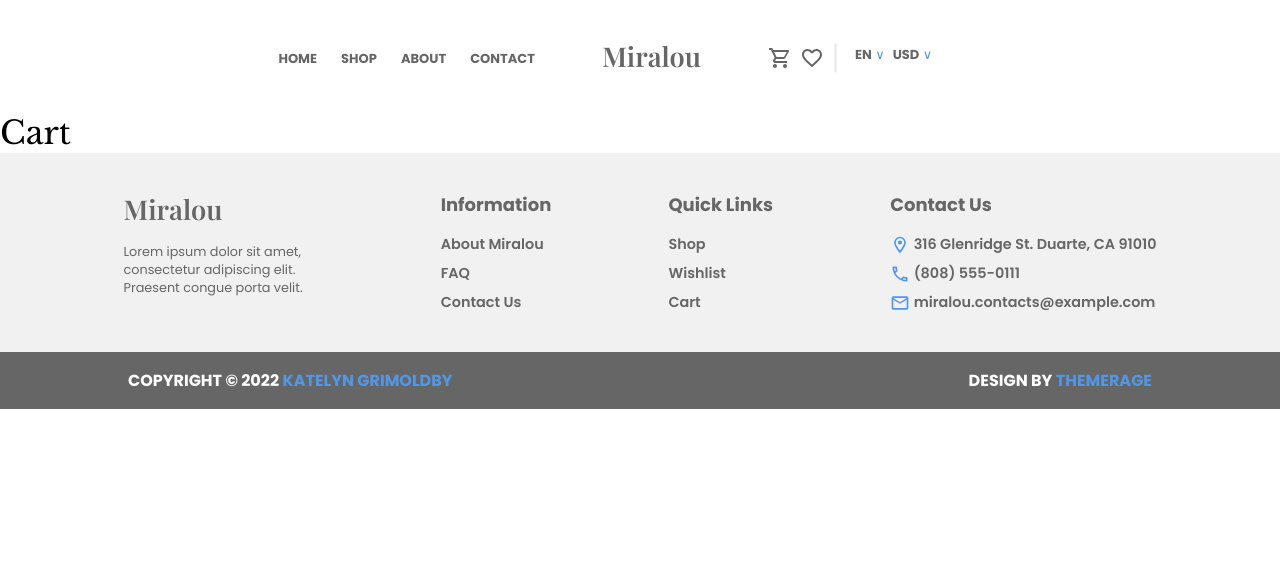
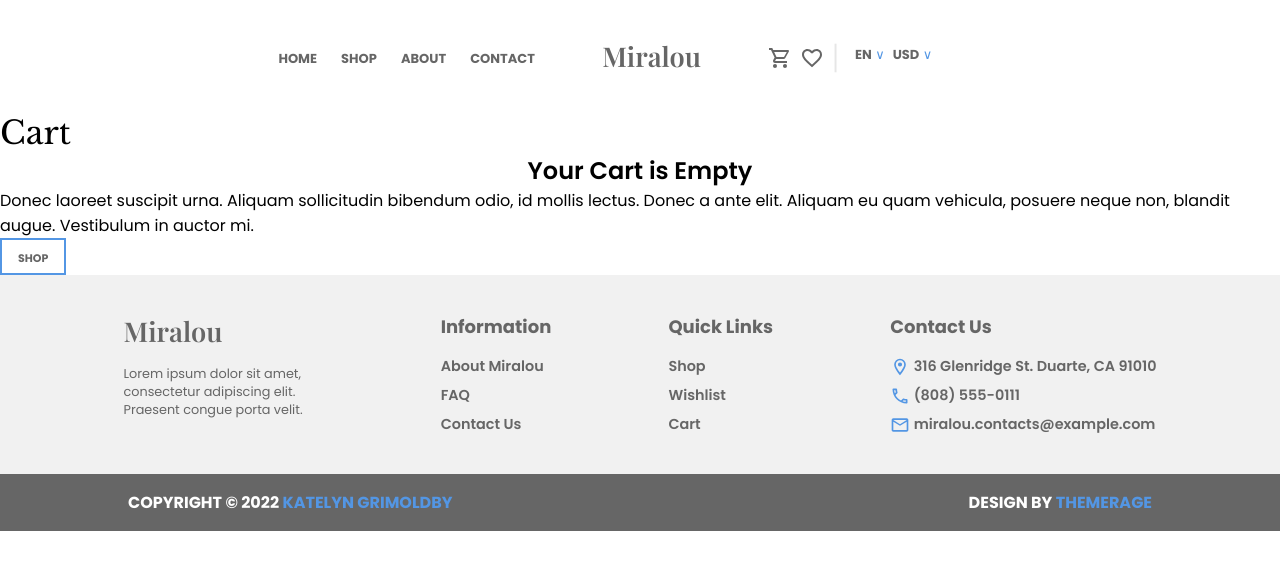
Before and after one commit to katelyngrimoldby/cosmetic-store, a React (Vite) app: page /cart in a window 1280 px wide. Shown: the top 570 px of the page. Built offline with nearby package versions, Linux system fonts and the light colour scheme.

Commit message:
Write markup and logic

```diff
--- a/src/pages/cart.tsx
+++ b/src/pages/cart.tsx
@@ -1,8 +1,91 @@
+import { Link } from "react-router-dom";
+import { useState, useMemo } from "react";
+import { useAppSelector, useAppDispatch } from "../redux/hooks";
+import { selectCart, edit, removeFromCart } from "../redux/slices/cartSlice";
+import ButtonLink from "../components/ButtonLink";
+
 const Cart = () => {
+  const cart = useAppSelector(selectCart);
+  const dispatch = useAppDispatch();
+
+  const [total, setTotal] = useState(0);
+
+  useMemo(() => {
+    let temp = 0;
+    cart.forEach((item) => {
+      temp += item.product.price * item.quantity;
+    });
+    setTotal(temp);
+  }, [cart]);
+
   return (
-    <div>
-      <h1>Cart</h1>
-    </div>
+    <main>
+      <header>
+        <h1>Cart</h1>
+      </header>
+      {cart.length > 0 ? (
+        <div>
+          {cart.map((e, i) => {
+            if (e.product.color) {
+              return (
+                <div key={i}>
+                  <img src={e.product.img} alt={e.product.name} width="300" />
+                  <Link to={`/shop/${e.product.id}`}>{e.product.name}</Link>
+                  <div>
+                    <span
+                      style={{ backgroundColor: `${e.product.color.hex}` }}
+                    />
+                    <span>{e.product.color.name}</span>
+                  </div>
+                  <input
+                    type="number"
+                    name="quantity"
+                    id="quantity"
+                    min="1"
+                    defaultValue={e.quantity}
+                    onChange={(event) => {
+                      dispatch(
+                        edit({
+                          product: e.product,
+                          quantity: parseInt(event.target.value),
+                        })
+                      );
+                    }}
+                  />
+                  <span>{`$${e.product.price * e.quantity}`}</span>
+                  <button
+                    type="button"
+                    onClick={() => {
+                      dispatch(removeFromCart(e));
+                    }}
+                  >
+                    Remove
+                  </button>
+                </div>
+              );
+            }
+          })}
+          <div>
+            <div>
+              <span>Subtotal</span>
+              <span>{`$${total}`}</span>
+            </div>
+            <ButtonLink location="/" value="Proceed to Checkout" />
+            <Link to="/shop">Continue Shopping</Link>
+          </div>
+        </div>
+      ) : (
+        <section>
+          <h2>Your Cart is Empty</h2>
+          <p>
+            Donec laoreet suscipit urna. Aliquam sollicitudin bibendum odio, id
+            mollis lectus. Donec a ante elit. Aliquam eu quam vehicula, posuere
+            neque non, blandit augue. Vestibulum in auctor mi.
+          </p>
+          <ButtonLink location="/shop" value="Shop" />
+        </section>
+      )}
+    </main>
   );
 };
 
```
